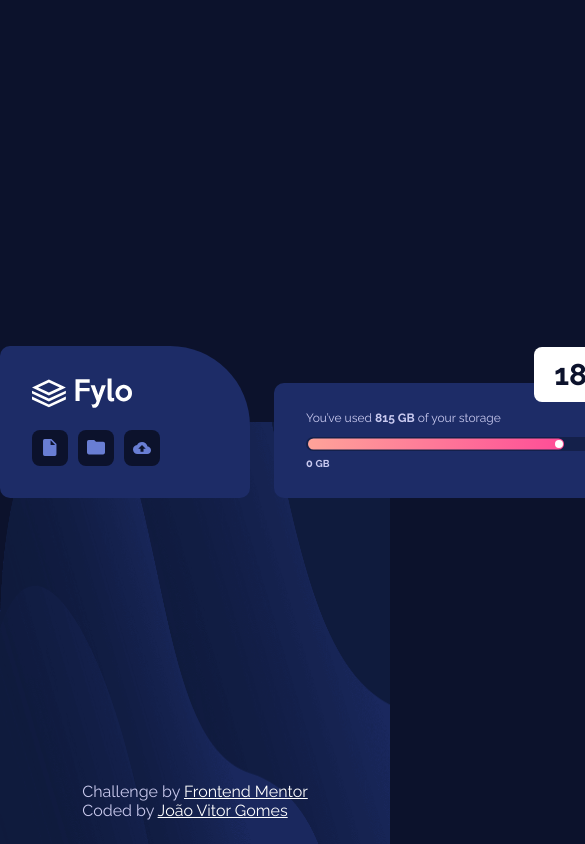
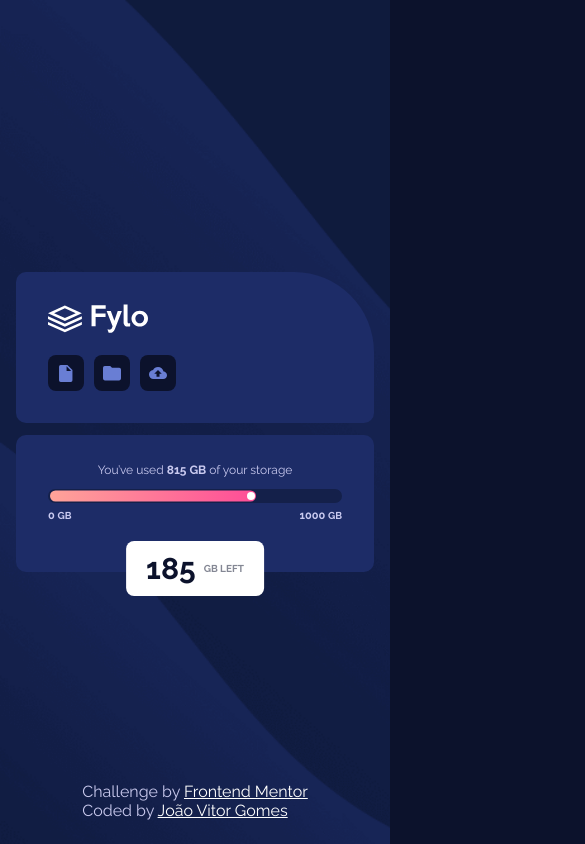
Before and after one commit to vitorp4/fylo-data-storage-component, a plain HTML site: page index.html in a window 390 px wide. Shown: the top 844 px of the page, 585 px wide, since content can reach past the window. Drawn offline with Linux system fonts and the light colour scheme.

Commit message:
mobile responsible

```diff
--- a/style.css
+++ b/style.css
@@ -172,3 +172,45 @@ footer {
 footer a {
   color: #fff;
 }
+
+@media screen and (max-width: 480px) {
+  body {
+    background-image: url(images/bg-mobile.png);
+    background-size: cover;
+  }
+
+  .container {
+    flex-direction: column;
+    gap: 12px;
+    align-items: stretch;
+    justify-content: stretch;
+    padding: 0 16px;
+    width: 100%;
+    min-width: 270px;
+  }
+
+  .nav {
+    width: 100%;
+  }
+
+  .space-left {
+    bottom: -24px;
+    top: auto;
+    right: auto;
+    left: 50%;
+    transform: translateX(-50%);
+  }
+
+  .space-left::before {
+    opacity: 0;
+  }
+
+  .storage-card {
+    padding-bottom: 50px;
+    width: 100%;
+  }
+
+  .storage-card > p {
+    text-align: center;
+  }
+}
```
